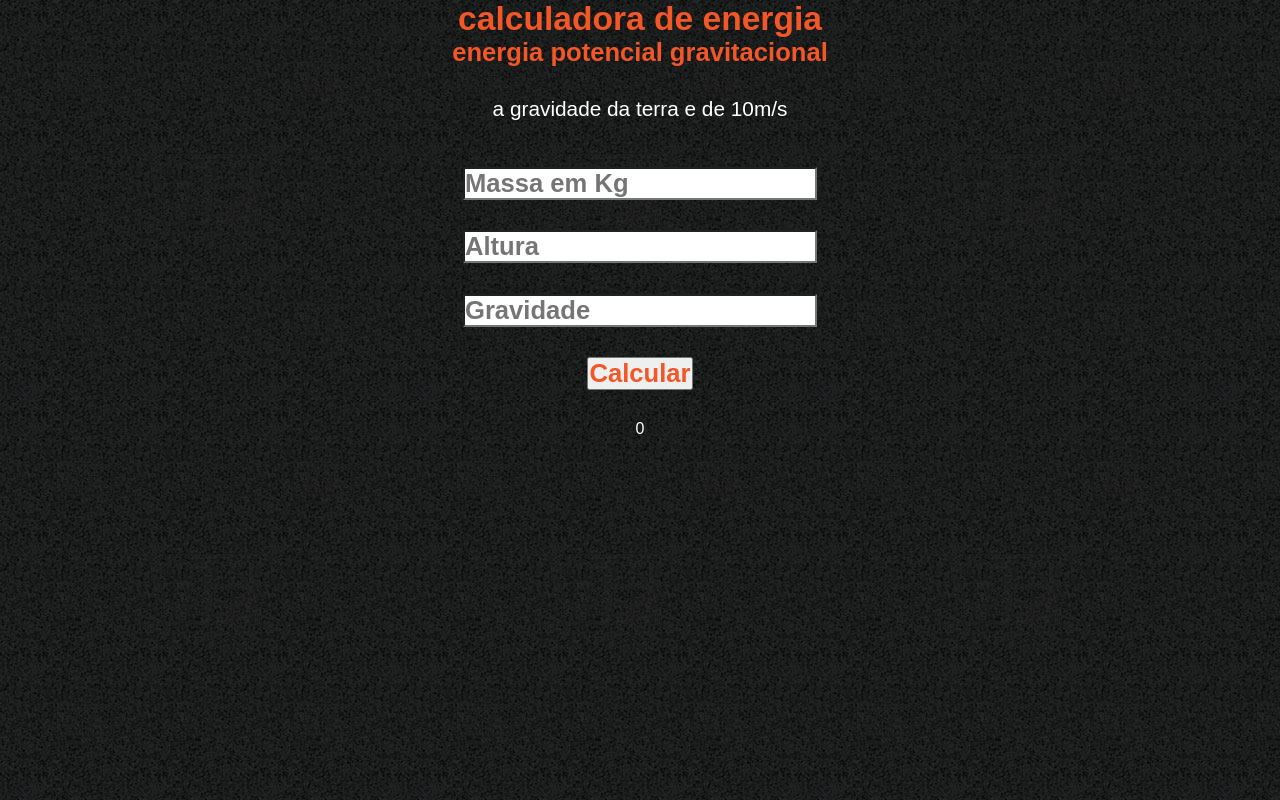
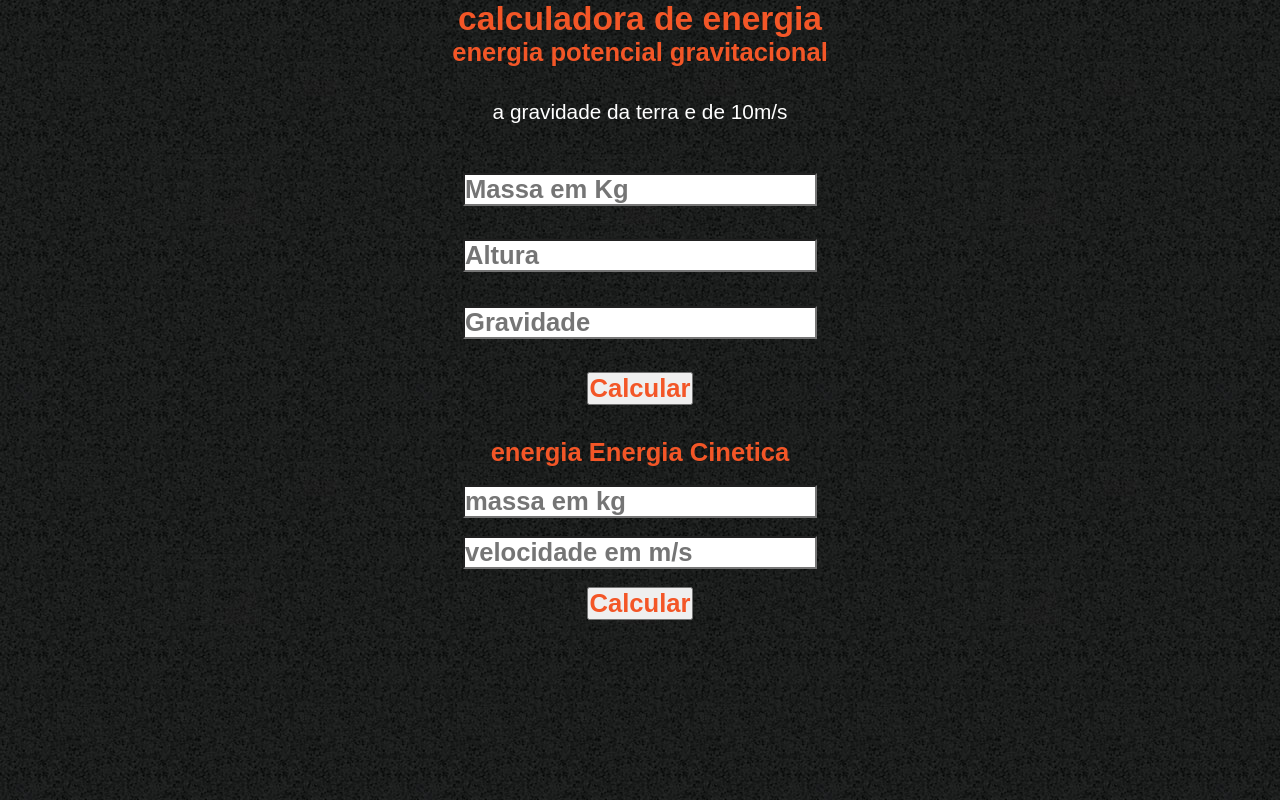
Before and after one commit to GabrielSantosoliveira/Resumo_das_Aulas_Turma_1Int_7, a Next.js app: page /resumos/fisica/calculadoras in a window 1280 px wide. Built offline with nearby package versions, Linux system fonts and the light colour scheme.

Commit message:
colocando mais uma calculadora

```diff
--- /dev/null
+++ b/src/components/calculadoras/calculadorasDeEnergia/Ec.js
@@ -0,0 +1,69 @@
+import { Botao, Input, Titulo } from "../../../themes/components";
+import { useState } from "react";
+export default  function EcCalculadora(){
+
+    const [massa,setMassa] = useState("")
+    const [velocidade,setVelocidade] = useState("")
+    const [resultado,setResultado] = useState("")
+    function calcularaEc (){
+
+        const resutadoDoCalculo = massa * (velocidade * velocidade) / 2
+        setResultado(resutadoDoCalculo)
+
+
+
+    }
+
+    return (
+
+
+
+
+        <>
+
+        <section className="Ec">
+
+
+        <Titulo tag="h2" cl="pr" tm="m">
+          {" "}
+          energia Energia Cinetica {" "}
+        </Titulo>
+
+
+            <Input evento={(e )=> {
+                setMassa(e.target.value)
+
+            }}
+            type="number" placeholder = "massa em kg"
+            />
+
+            <Input evento={(e=>{
+                setVelocidade(e.target.value)
+            })}
+            type="number" placeholder="velocidade em m/s"
+            />
+
+            <Botao evento={e => calcularaEc()}> Calcular </Botao>
+            <div className="resultado">{resultado}</div>
+
+        </section>
+
+
+        <style jsx>
+        {`
+          .Ec {
+            display: flex;
+            flex-direction: column;
+            justify-content: space-between;
+            align-items: center;
+            height: 200px;
+          }
+        `}
+      </style>
+
+
+        </>
+
+
+    )
+}
--- /dev/null
+++ b/src/components/calculadoras/calculadorasDeEnergia/Epg.js
@@ -0,0 +1,76 @@
+import {
+  Principal,
+  Titulo,
+  Box,
+  Input,
+  Paragrafo,
+  Botao,
+} from "../../../themes/components";
+import { useState } from "react";
+
+export default function EpgCaladora() {
+  const [respostaEpg, setRespostaEpg] = useState();
+  const [massa, setMassa] = useState("");
+  const [gravidade, setGravidade] = useState('');
+  const [altura, setAltura] = useState("");
+
+  function calcularEpg() {
+    const resultado = massa * gravidade * altura;
+    console.log(massa, gravidade, altura);
+    setRespostaEpg(resultado);
+  }
+
+  return (
+    <>
+      <section className="epg">
+        <Titulo tag="h2" cl="pr" tm="m">
+          {" "}
+          energia potencial gravitacional{" "}
+        </Titulo>
+        <Paragrafo tag="p"> a gravidade da terra e de 10m/s </Paragrafo>
+        <Input
+          value={massa}
+          type="number"
+          placeholder="Massa em Kg"
+          evento={(e) => {
+            const massaInput = e.target.value;
+            console.log(massaInput);
+            setMassa(massaInput);
+          }}
+        />
+        <Input
+          value={altura}
+          type="number"
+          placeholder="Altura"
+          evento={(e) => {
+            const alturaInput = e.target.value;
+            setAltura(alturaInput);
+          }}
+        />
+        <Input
+          value={gravidade}
+          type="number"
+          placeholder="Gravidade "
+          evento={(e) => {
+            const gravidadeInput = e.target.value;
+            setGravidade(gravidadeInput);
+          }}
+        />
+        <Botao evento={() => calcularEpg()}> Calcular </Botao>
+        <div>{respostaEpg}</div>
+      </section>
+
+      <style jsx>
+        {`
+          .epg {
+            display: flex;
+            flex-direction: column;
+            justify-content: space-between;
+            align-items: center;
+            height: 400px;
+          }
+        `}
+      </style>
+    </>
+  );
+}
--- a/src/screens/CalculadoraScreen.js
+++ b/src/screens/CalculadoraScreen.js
@@ -1,23 +1,21 @@
 import { Principal, Titulo , Box, Input,Paragrafo, Botao} from "../themes/components";
 import { useState } from "react";
+
+import EpgCaladora from "../components/calculadoras/calculadorasDeEnergia/Epg";
+import EcCalculadora from "../components/calculadoras/calculadorasDeEnergia/Ec";
 export default function CalculadoraScreen (){
-
-    const [respostaEpg,setRespostaEpg] = useState(0)
-    const [massa,setMassa] = useState();
-    const [gravidade,setGravidade] = useState();
-    const [altura,setAltura] = useState();
 
 
 
 
 
-    function calcularEpg (){
 
-        const resultado = (massa*gravidade*altura)
-        console.log(massa,gravidade,altura)
-        setRespostaEpg(resultado)
 
-    }
+
+
+
+
+
 
 
     return (
@@ -31,53 +29,20 @@ export default function CalculadoraScreen (){
 
             <Box tag="section">
 
-
-                <section className="epg">
-
-                    <Titulo tag="h2" cl="pr" tm="m"> energia potencial gravitacional </Titulo>
-                    <Paragrafo tag="p"> a gravidade da terra e de 10m/s </Paragrafo>
-                    <Input value={massa} type="number" placeholder="Massa em Kg" evento={(e)=>{
-                        const massaInput = e.target.value
-                        console.log(massaInput)
-                        setMassa(massaInput)
-
-                    }} />
-                    <Input value={altura} type="number" placeholder="Altura" evento={(e)=>{
-                        const alturaInput = e.target.value
-                        setAltura (alturaInput)
-
-                    }} />
-                    <Input value={gravidade} type="number" placeholder="Gravidade " evento={(e)=>{
-                        const gravidadeInput = e.target.value
-                        setGravidade(gravidadeInput)}}/>
-                    <Botao evento={() => calcularEpg()}> Calcular </Botao>
-                    <div>
-                        {respostaEpg}
-                    </div>
+                    <EpgCaladora/>
+                    <EcCalculadora/>
 
 
-                </section>
 
 
             </Box>
 
+
+
         </Principal>
 
 
-        <style jsx>
 
-            {`
-
-            .epg{
-                display: flex;
-                flex-direction: column;
-                justify-content: space-between ;
-                align-items: center;
-                height:400px;
-            }
-
-            `}
-        </style>
 
     </>
     )
```
Also changed, not shown: package.json (+9 -3 lines), 1 other file (tests, documents, lock files or other folders).
